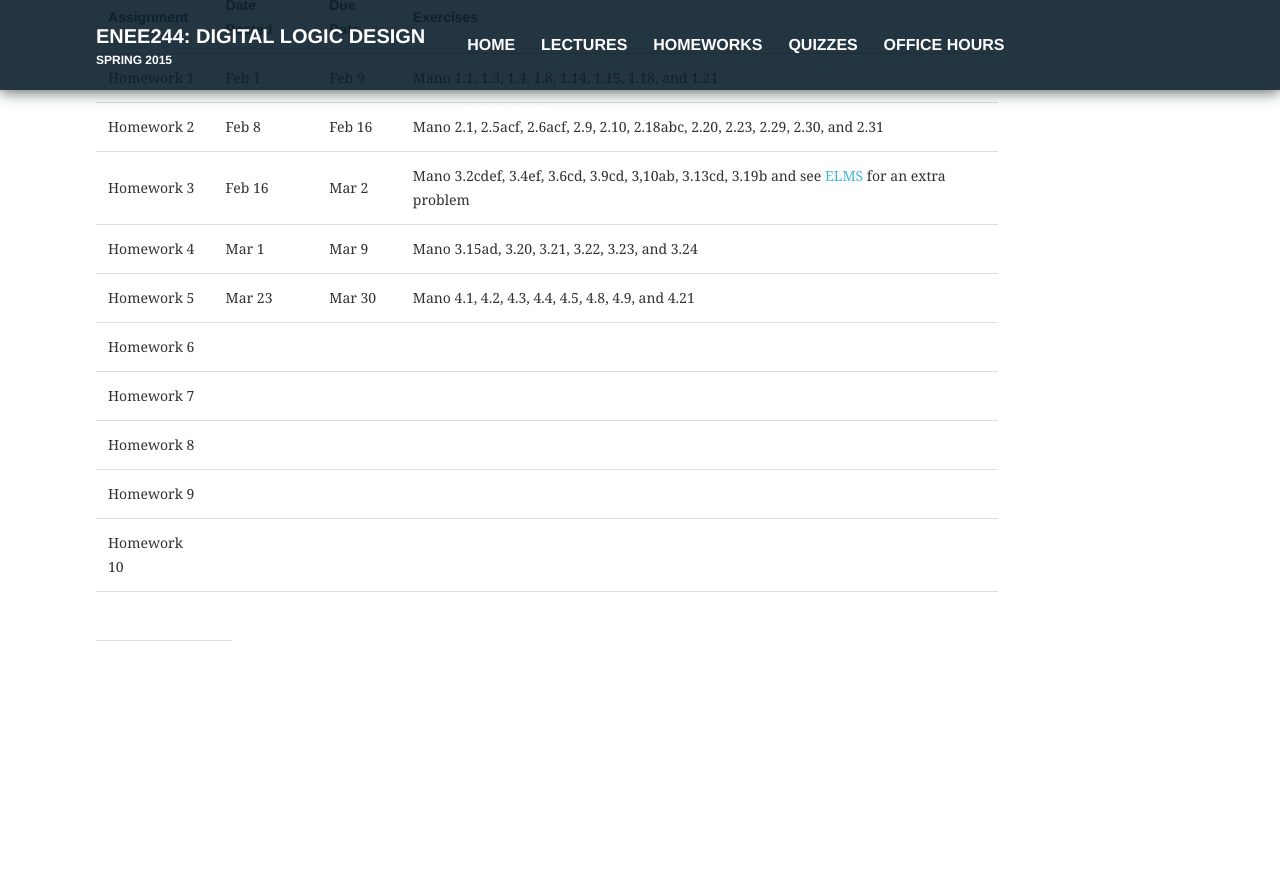
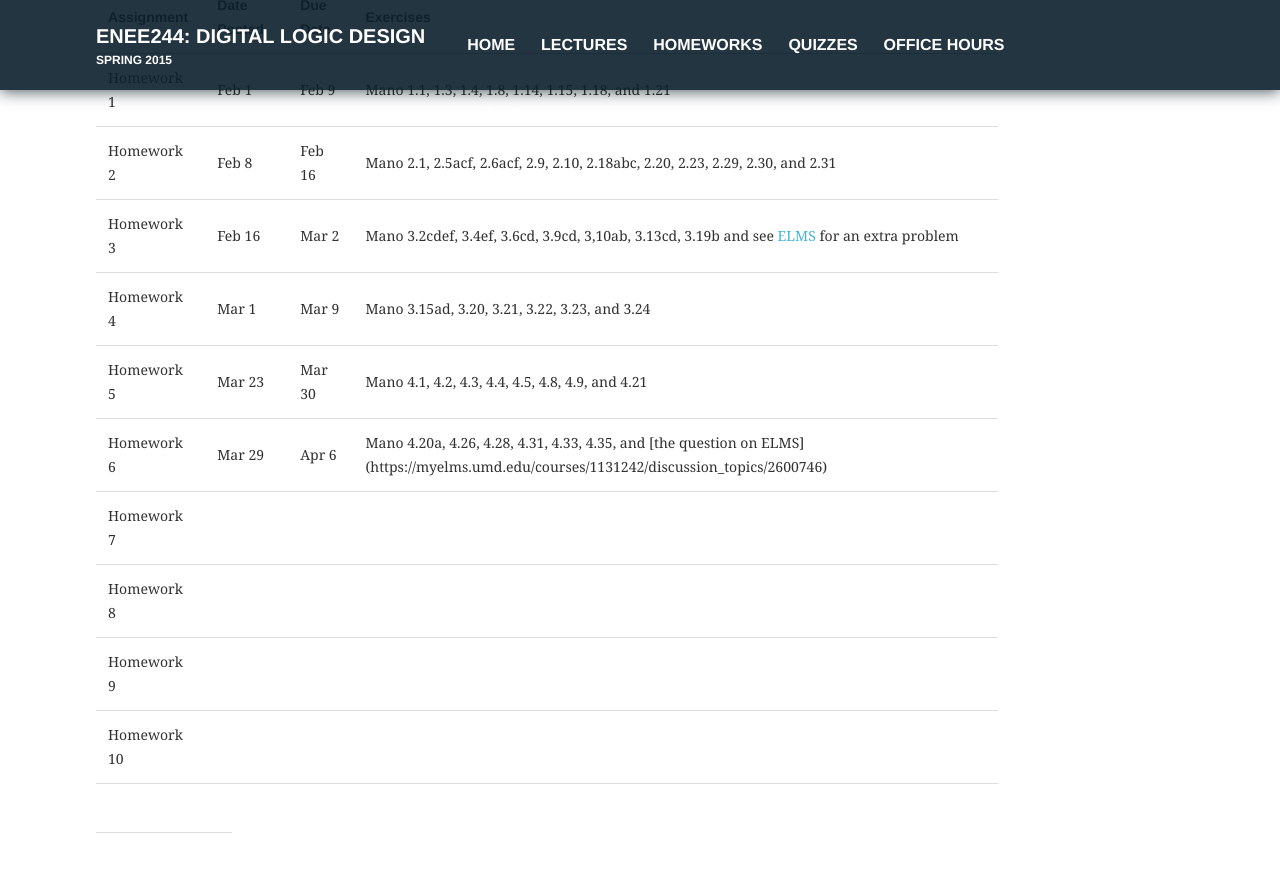
Before and after one commit to enee244/enee244.github.io, a Jekyll site: the page built from homeworks/index.md, in a window 1280 px wide and 900 px high, scrolled down 550 px. Shown: the top 872 px of the window. Built offline with Jekyll 4.4.1, drawn with Linux system fonts in a browser that asks for light colours; before the commit the page ends 1258 px from its top, so only the background shows below that.

Commit message:
Added Homework #6

```diff
--- a/homeworks/index.md
+++ b/homeworks/index.md
@@ -16,7 +16,7 @@ Homework 2 |     Feb 8   |  Feb 16  | Mano 2.1, 2.5acf, 2.6acf, 2.9, 2.10, 2.18a
 Homework 3 |     Feb 16  | Mar 2    | Mano 3.2cdef, 3.4ef, 3.6cd, 3.9cd, 3,10ab, 3.13cd, 3.19b and see [ELMS](https://myelms.umd.edu/courses/1131242/discussion_topics/2553002) for an extra problem
 Homework 4 |     Mar 1   | Mar 9    | Mano 3.15ad, 3.20, 3.21, 3.22, 3.23, and 3.24
 Homework 5 |     Mar 23  |  Mar 30  | Mano 4.1, 4.2, 4.3, 4.4, 4.5, 4.8, 4.9, and 4.21
-Homework 6 |             |          |
+Homework 6 |     Mar 29  |  Apr 6   | Mano 4.20a, 4.26, 4.28, 4.31, 4.33, 4.35, and [the question on ELMS] (https://myelms.umd.edu/courses/1131242/discussion_topics/2600746)
 Homework 7 |             |          |
 Homework 8 |             |          |
 Homework 9 |             |          |
```
